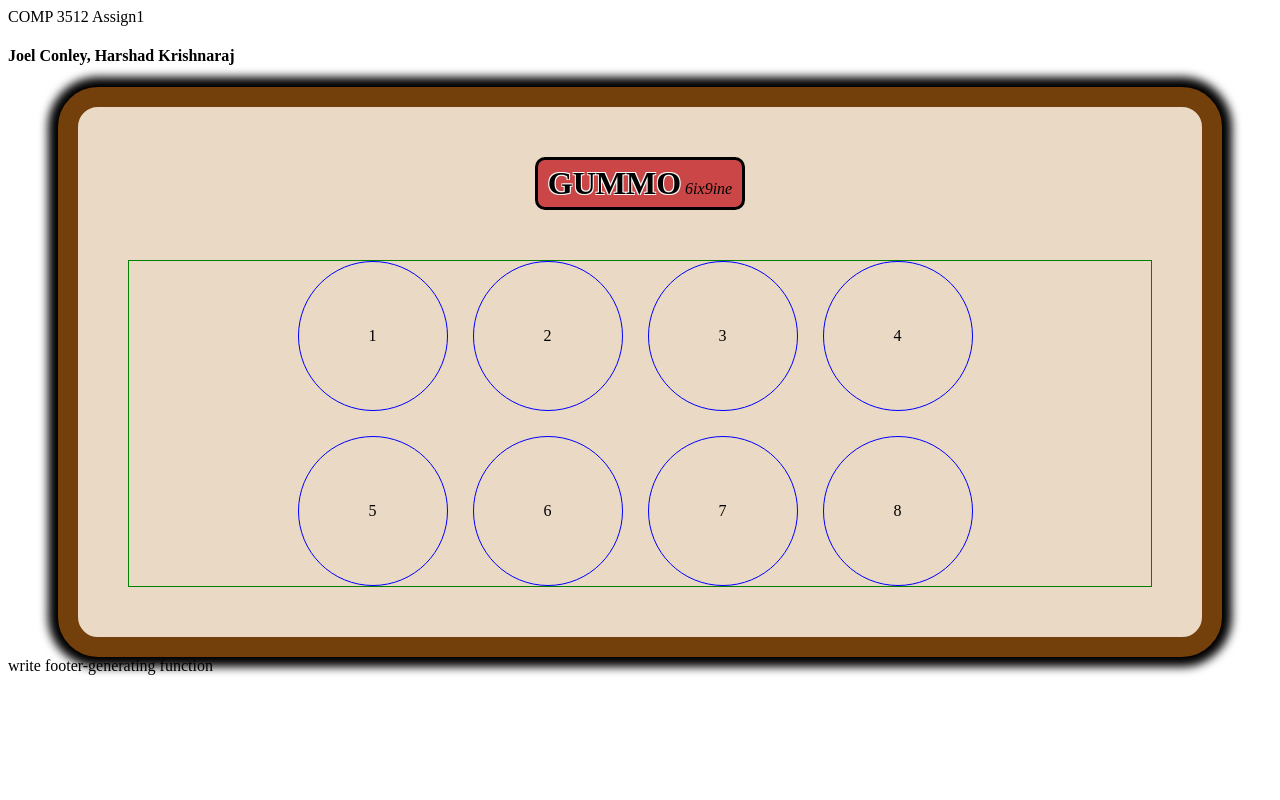
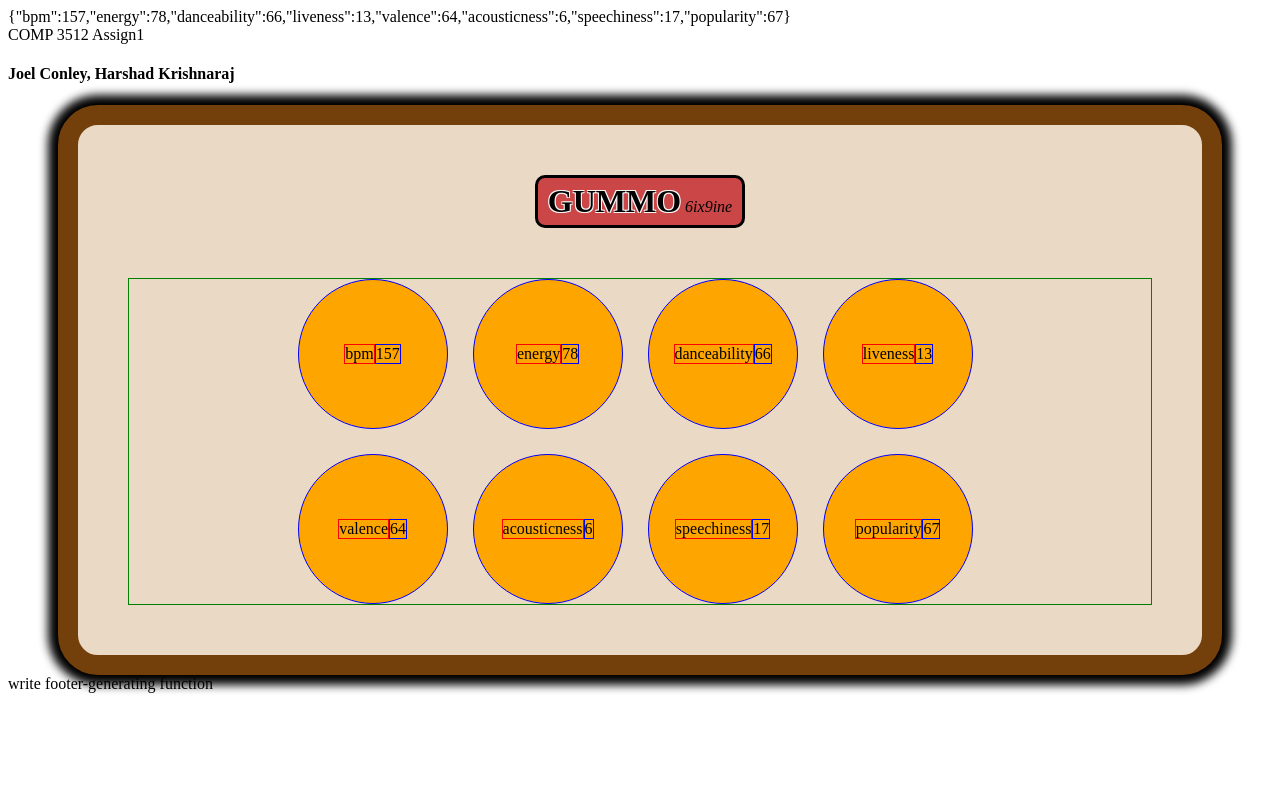
Before and after one commit to Geordous-Huxwell/single-page-songs-app, a PHP site: page /main.php in a window 1280 px wide. Run offline with PHP 8.4, Linux system fonts and the light colour scheme; data comes from the database, SQL or seed files in the repository.

Commit message:
generate metrics function

```diff
--- a/app/main.php
+++ b/app/main.php
@@ -24,7 +24,37 @@
 $minutes = floor($seconds/60);
 $seconds = $seconds % 60;
 $duration = $minutes . ":" . $seconds;
+$bpm = $songData["bpm"];
+$energy = $songData["energy"];
+$danceability = $songData["danceability"];
+$liveness = $songData["liveness"];
+$valence = $songData["valence"];
+$acousticness = $songData["acousticness"];
+$speechiness = $songData["speechiness"];
+$popularity = $songData["popularity"];
+$metrics = [
+  "bpm"=>$bpm,
+  "energy"=>$energy,
+  "danceability"=>$danceability,
+  "liveness"=>$liveness,
+  "valence"=>$valence,
+  "acousticness"=>$acousticness,
+  "speechiness"=>$speechiness,
+  "popularity"=>$popularity
+];
+// $metrics = array_slice($songData, 5, 12, true);
+echo json_encode($metrics);
+function generateMetrics($metrics) {
+  foreach($metrics as $metric=>$value){
+?>
+  <div class="circle">
+    <div class="datatype"><?=$metric?></div>
+    <div class="value"><?=$value?></div>
+  </div>
 
+<?php
+}
+}
 ?>
 <!-- HTML boilerplate from https://www.freecodecamp.org/news/basic-html5-template-boilerplate-code-example/ -->
 <!DOCTYPE html>
@@ -56,14 +86,15 @@
 
         </details>
         <div class="grid">
-          <div>1</div>
-          <div>2</div>
+
+          <?php generateMetrics($metrics); ?>
+          <!-- <div>2</div>
           <div>3</div>
           <div>4</div>
           <div>5</div>
           <div>6</div>
           <div>7</div>
-          <div>8</div>
+          <div>8</div> -->
         </div>
     </article>
     <footer>write footer-generating function</footer>
--- a/app/style.css
+++ b/app/style.css
@@ -8,10 +8,10 @@
     box-shadow: 0px 0px 10px 10px;
 }
 
-
-/* h2 {
-    display: inline-block;
-} */
+h2 {
+    /* display: inline-block; */
+    /* color: red; */
+}
 
 details {
     text-align: center;
@@ -42,7 +42,6 @@
 ul {
     border: yellow 1px solid;
     display: flex;
-    /* align-items: center; */
     justify-content: center;
     list-style: none;
 }
@@ -81,3 +80,16 @@
     justify-content: center;
     border-radius: 100px;
 }
+
+.circle {
+    background-color: orange;
+}
+
+.datatype {
+    border: 1px red solid;
+    display: flex;
+}
+
+.value {
+    border: 1px blue solid;
+}
```
